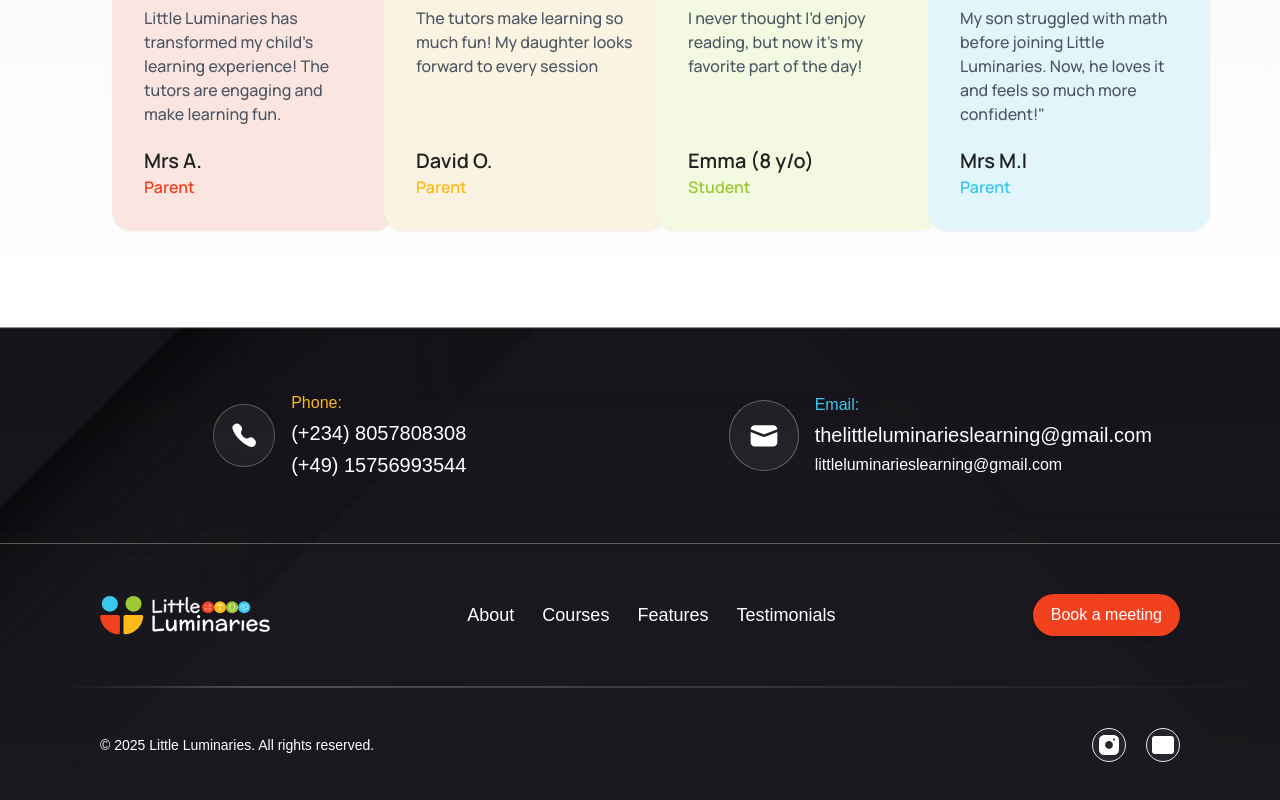
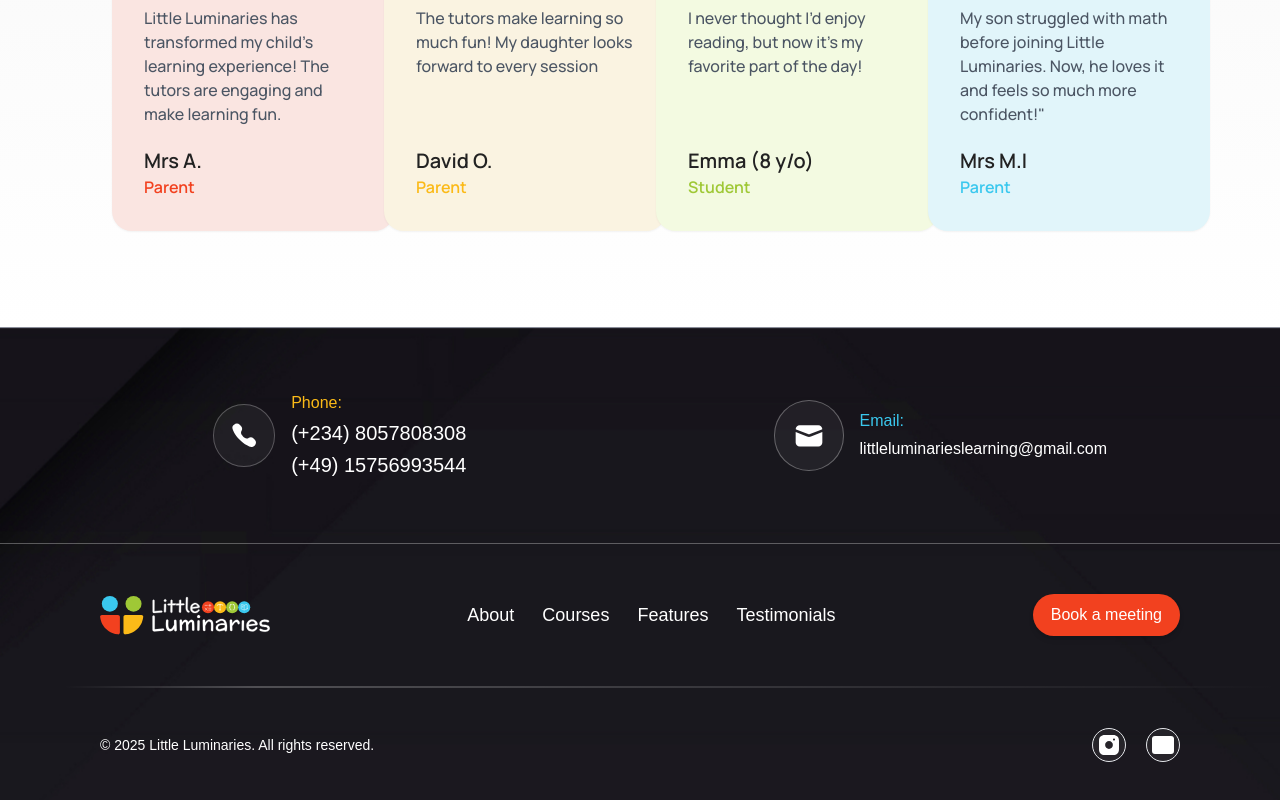
Before and after one commit to hafsat-max/little_luminaries, a Next.js app: page / in a window 1280 px wide. Shown: the part 5285-6085 px from the top of the page. Built offline with nearby package versions, Linux system fonts and the light colour scheme; a web font is replaced by a local one.

Commit message:
fix: add email account

```diff
--- a/components/sections/footer.tsx
+++ b/components/sections/footer.tsx
@@ -39,9 +39,6 @@ export const Footer = () => {
           </div>
           <div className="flex flex-col gap-1">
             <p className="text-blue-secondary xl:text-base text-sm">Email:</p>
-            <p className="font-medium text-white xl:text-xl text-base ">
-              thelittleluminarieslearning@gmail.com
-            </p>
             <a
               href="mailto:thelittleluminarieslearning@gmail.com"
               target="_blank"
```
